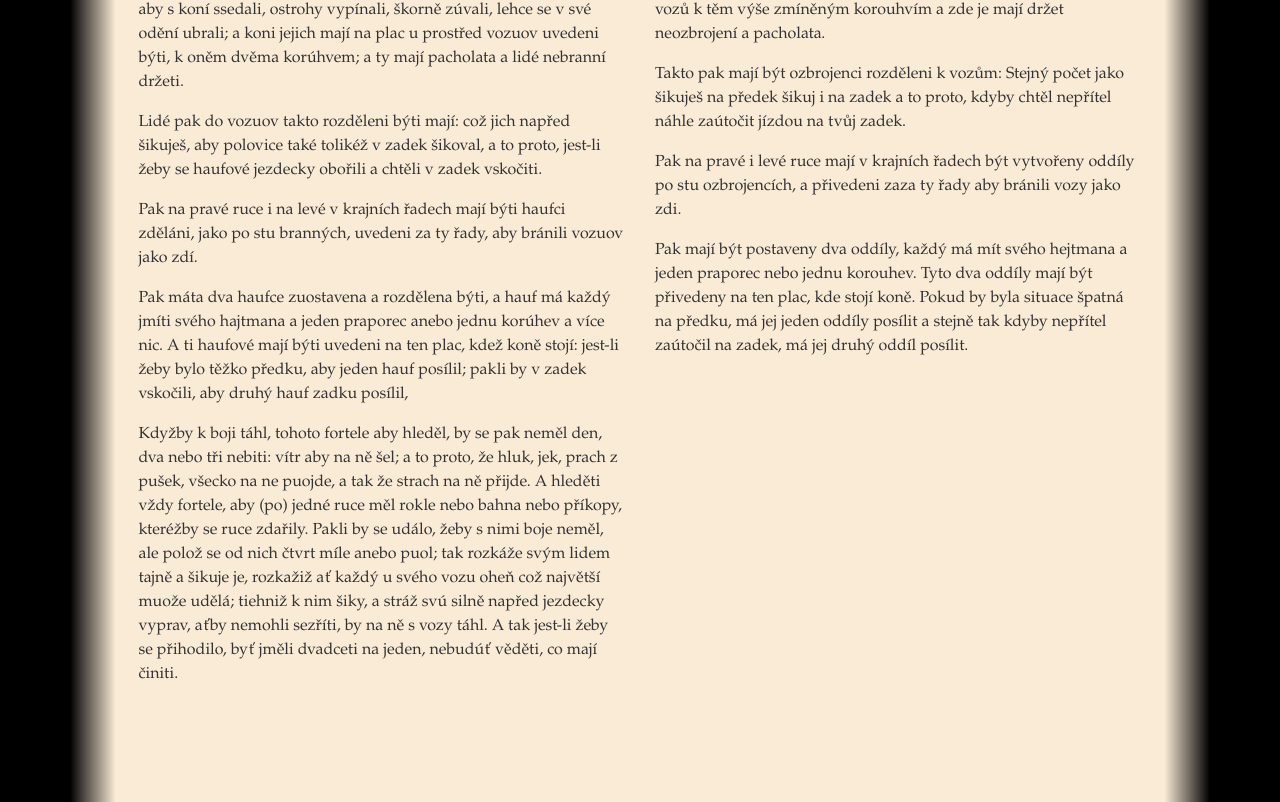
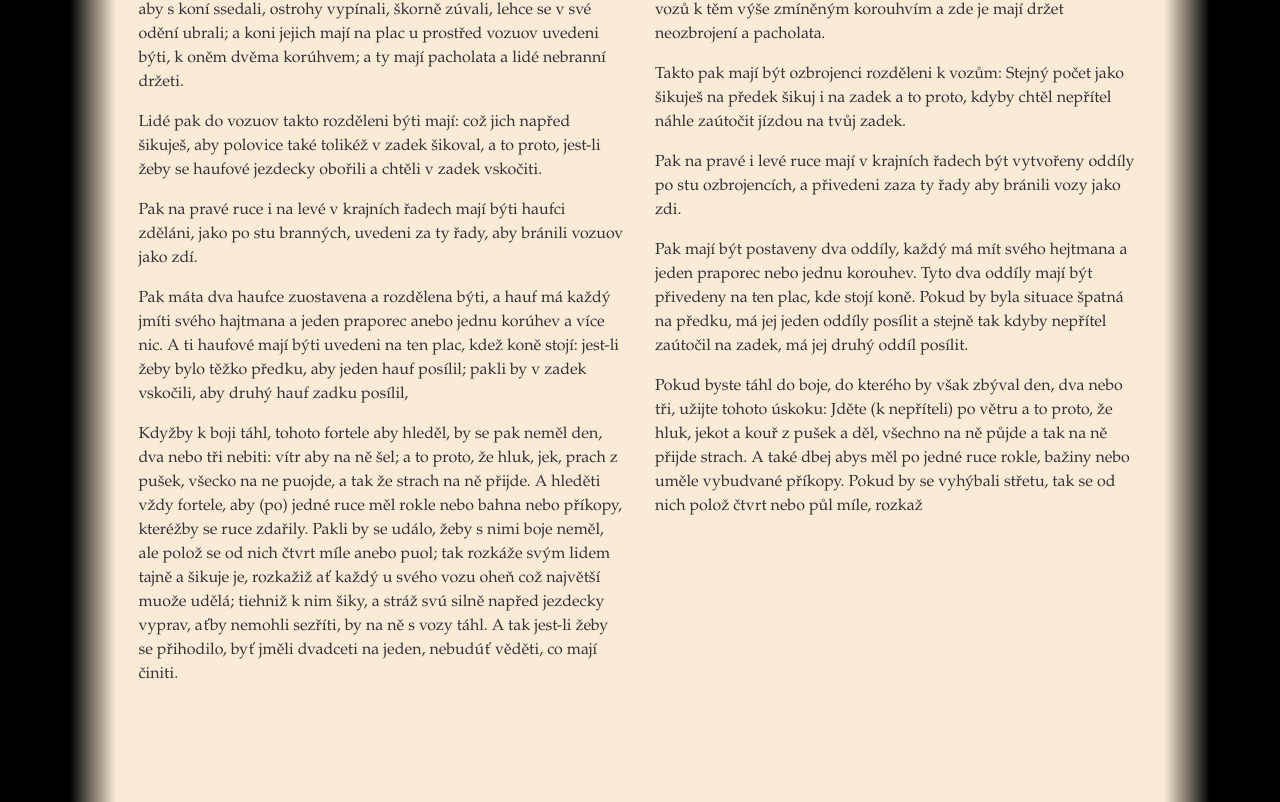
Before and after one commit to claryaldringen/tyrovsti.cz, a Next.js app: page /vaclav-vlcek-o-sikovani-vojska in a window 1280 px wide. Shown: the part 9316-10118 px from the top of the page. Built offline with nearby package versions, Linux system fonts and the light colour scheme.

Commit message:
Překlad Vlčka 15

```diff
--- a/pages/vaclav-vlcek-o-sikovani-vojska.js
+++ b/pages/vaclav-vlcek-o-sikovani-vojska.js
@@ -1055,6 +1055,15 @@ const Page = () => {
                   špatná na předku, má jej jeden oddíly posílit a stejně tak
                   kdyby nepřítel zaútočil na zadek, má jej druhý oddíl posílit.
                 </p>
+                <p>
+                  Pokud byste táhl do boje, do kterého by však zbýval den, dva
+                  nebo tři, užijte tohoto úskoku: Jděte (k nepříteli) po větru a
+                  to proto, že hluk, jekot a kouř z pušek a děl, všechno na ně
+                  půjde a tak na ně přijde strach. A také dbej abys měl po jedné
+                  ruce rokle, bažiny nebo uměle vybudvané příkopy. Pokud by se
+                  vyhýbali střetu, tak se od nich polož čtvrt nebo půl míle,
+                  rozkaž
+                </p>
               </Col>
             </Row>
           </Col>
```
